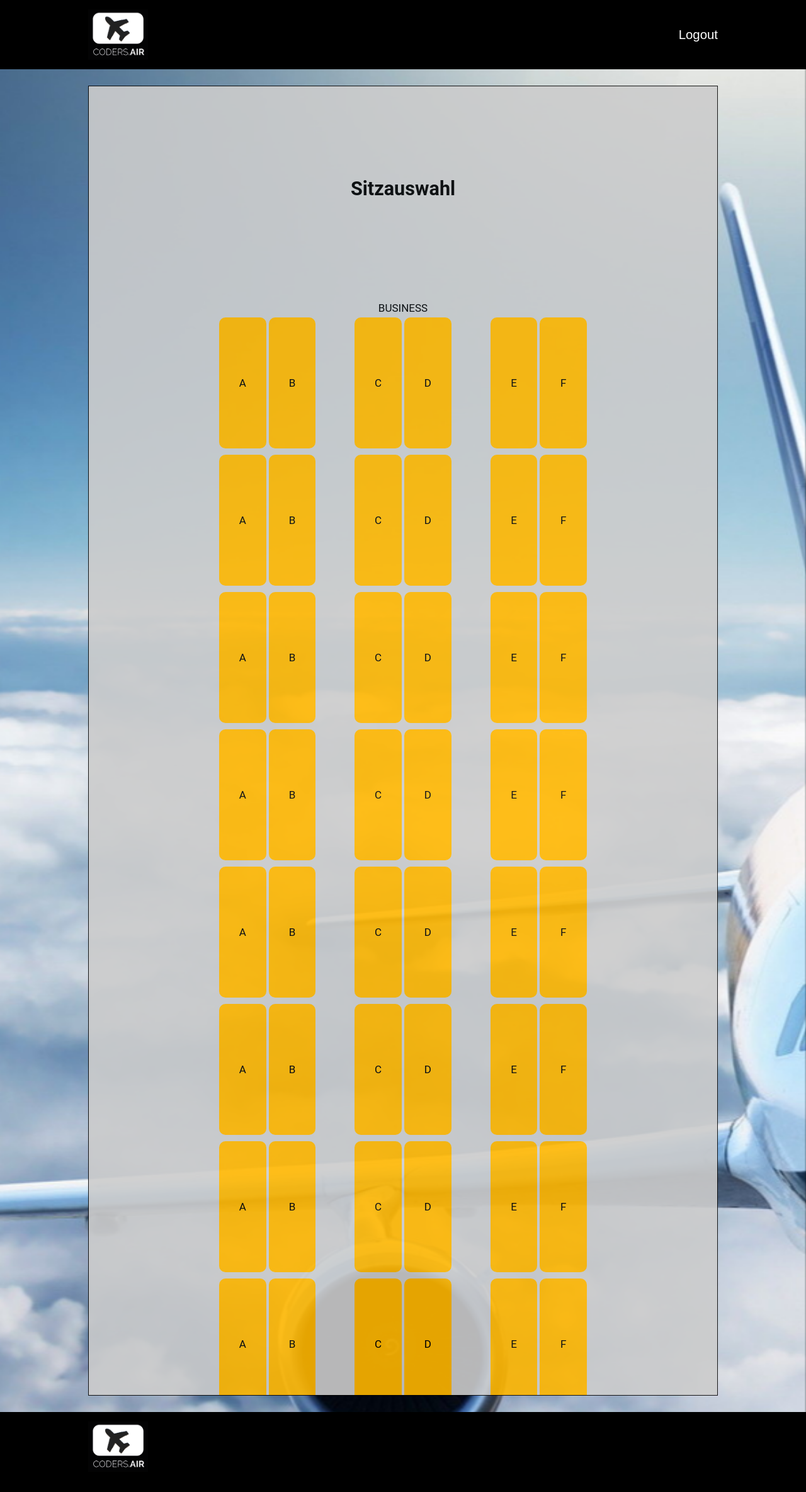
After one commit to CODERS-BAY/flight-booking, a PHP site: page /WEB-INF/seat-select.html in a window 1280 px wide. The commit adds this page. Shown: the top 2369 px of the page at 63% size. Run offline with PHP 8.4, Linux system fonts and the light colour scheme; style sheets or scripts are compiled from the project's sources.

Commit message:
all airports json

```diff
--- /dev/null
+++ b/WEB-INF/seat-select.html
@@ -0,0 +1,73 @@
+<!DOCTYPE html>
+<html>
+
+<head>
+    <title>Coders.AIR | Sitzauswahl</title>
+    <meta charset="UTF-8">
+    <link rel="shortcut icon" type="image/x-icon" href="../static/IMAGES/coders.air.ico"/>
+    <link href="../static/CSS/all.css" rel="stylesheet">
+</head>
+
+<body>
+<header>
+    <div class="container">
+        <div class="row">
+            <div class="col-12">
+                <img src="../static/IMAGES/coders.air.png" alt="logo" height="80px">
+                <button class="loginButton">Login<i class="fas fa-user"></i></button>
+                <!---<a href="profile.html" class="logoutButton">Profil<i class="fas fa-id-card"></i></a>--->
+                <button class="logoutButton">Logout</button>
+            </div>
+        </div>
+    </div>
+</header>
+<!-------Main------->
+<main>
+
+    <!-------PopUp-------->
+    <!--<div class="popUp">
+        <h2>Login <i class="fas fa-times"></i></h2>
+        <p>Noch kein Konto? <a href="register.html" class="link">Jetzt Anmelden!</a></p>
+        <form id="login" method="post">
+            <input type="text" id="email" name="email" placeholder="Email" class="loginInput" required>
+            <input type="text" id="password" name="password" placeholder="Passwort" class="loginInput" required> <br>
+            <input type="submit" id="loginButton" class="button" value="Login">
+        </form>
+    </div>-->
+
+    <div class="container greyBg seatAllContainer">
+        <div class="row">
+            <div class="col-12" >
+                <h1>Sitzauswahl</h1>
+            </div>
+        </div>
+        <div class="row ">
+            <div class="col-12" id="seatBusinessContainer">BUSINESS</div>
+            <!--<div class="col-2"></div>-->
+        </div>
+        <div class="row ">
+            <div class="col-12" id="seatEconomyContainer">ECONOMY</div>
+            <!--<div class="col-2"></div>-->
+        </div>
+        <div class="row">
+            <div class="col-12">
+                <button class='button' id='prevButton' disabled="true">Weiter</button>
+            </div>
+        </div>
+    </div>
+</main>
+<footer>
+    <div class="container">
+        <div class="row">
+            <div class="col-12">
+                <img src="../static/IMAGES/coders.air.png" alt="logo" height="80px">
+            </div>
+        </div>
+    </div>
+</footer>
+<script src="https://code.jquery.com/jquery-3.5.0.min.js"
+        integrity="sha256-xNzN2a4ltkB44Mc/Jz3pT4iU1cmeR0FkXs4pru/JxaQ="
+        crossorigin="anonymous"></script>
+<script src="../static/JAVASCRIPT/script.js?v=1" type="text/javascript"></script>
+</body>
+</html>
--- a/static/CSS/grid.css
+++ b/static/CSS/grid.css
@@ -4,7 +4,7 @@
 }
 .container {
   margin: 0 auto;
-  max-width: 1400px;
+  max-width: 1000px;
   width: 100%;
 }
 .row {
--- a/static/CSS/style.css
+++ b/static/CSS/style.css
@@ -108,6 +108,7 @@
   position: absolute;
   display: none;
   overflow: auto;
+  font-size: 1.5rem;
 }
 .dropdownContainer .dropdownList li {
   padding: 15px;
@@ -118,4 +119,73 @@
 form > div {
   width: 100%;
 }
+.seatAllContainer {
+  overflow-x: auto;
+  height: 80vh;
+  text-align: center;
+}
+#seatBusinessContainer,
+#seatEconomyContainer {
+  display: flex;
+  flex-direction: column;
+  justify-content: space-between;
+  text-align: center;
+  padding: 2px 2px;
+  z-index: 100;
+}
+.columnBusiness,
+.columnEconomy {
+  padding: 3px;
+  display: flex;
+  flex-direction: row;
+  align-items: center;
+  justify-content: center;
+}
+.seatBusiness {
+  display: flex;
+  align-items: center;
+  justify-content: center;
+  border-radius: 10px;
+  width: 8%;
+  height: 8vh;
+  background: #ffb700;
+  margin: 5px 2px;
+  z-index: 99;
+}
+.seatBusiness:hover {
+  background: #0642f5;
+}
+.seatEconomy {
+  display: flex;
+  align-items: center;
+  justify-content: center;
+  border-radius: 10px;
+  width: 8%;
+  height: 8vh;
+  background: #fffb00;
+  margin: 5px 2px;
+  z-index: 99;
+}
+.seatEconomy:hover {
+  background: #0642f5;
+}
+.rowBusiness,
+.rowEconomy {
+  display: flex;
+  align-items: center;
+  padding: 0px;
+}
+.seatBusiness:nth-child(2) {
+  margin-right: 60px;
+}
+.seatBusiness:nth-child(5),
+seatBusiness:nth-child(6) {
+  margin-left: 60px;
+}
+.seatEconomy:nth-child(3) {
+  margin-right: 60px;
+}
+.seatEconomy:nth-child(6) {
+  margin-right: 60px;
+}
 /*# sourceMappingURL=style.css.map */
--- a/static/JAVASCRIPT/script.js
+++ b/static/JAVASCRIPT/script.js
@@ -1,6 +1,9 @@
 $(document).ready(function (loginData) {
-    //console.log("js loaded");
+    console.log("js loaded");
 
+
+    generateBusinessSeats();
+    generateECONOMYSeats()
     let userLogin = true;
     if (userLogin == true) {
 
@@ -21,27 +24,43 @@ $(document).ready(function (loginData) {
     });
 });
 
+//-------------------- JSON FOR FLIGHT SEARCH --------------------//
 
-//-------------------- JSON FOR FLIGHT SEARCH --------------------//
+
 function get_json(url) {
 
     $.getJSON("http://lisacarina.at/bfi/flights.json", function (data) {
         for (let i = 0; i < data.length; i++) {
             //console.log(data[i]);
-
             $("#depAirportList").append("<li data-id='" + i + "' data-city='" + data[i]['city'].toLowerCase() + "'data-iac='" + data[i]['IAC'].toLowerCase() + "' data-name='" + data[i]['name'].toLowerCase() + "' " +
                 "data-state='" + data[i]['state'].toLowerCase() + "' class='text' >" + data[i]['name'] + "<strong> (" + data[i]['IAC'] + ") " + "</strong> " + data[i]['state'].toUpperCase() + " </li>");
-
             // ---- nur zum TESTEN --- //
             $("#arrAirportList").append("<li data-id='" + i + "' data-city='" + data[i]['city'].toLowerCase() + "'data-iac='" + data[i]['IAC'].toLowerCase() + "' data-name='" + data[i]['name'].toLowerCase() + "' " +
                 "data-state='" + data[i]['state'].toLowerCase() + "' class='text' >" + data[i]['name'] + "<strong> (" + data[i]['IAC'] + ") " + "</strong> " + data[i]['state'].toUpperCase() + " </li>");
-
             let iac = data[i]['IAC'];
             console.log(iac);
         }
     });
-
-};
+    // $.ajax({
+    //     url: 'http://lisacarina.at/bfi/flights.json',
+    //     //url: 'http://localhost:8080/FlightBooking/api/getAllAirports',
+    //     method: "POST",
+    //     success: function (data) {
+    //         $.each(data, function (key, airport) {
+    //             console.log(airport.city);
+    //             $("#depAirportList").append("<li data-id='" + key + "' data-city='" + airport.city.toLowerCase() + "'data-iac='" + airport.IAC.toLowerCase() + "' data-name='" + airport.name.toLowerCase() + "' " +
+    //                 "data-state='" + airport.state.toLowerCase() + "' class='text' >" + airport.name + "<strong> (" + airport.IAC + ") " + "</strong> " + airport.state.toUpperCase() + " </li>");
+    //
+    //             $("#arrAirportList").append("<li data-id='" + key + "' data-city='" + airport.city.toLowerCase() + "'data-iac='" + airport.iac.toLowerCase() + "' data-name='" + airport.name.toLowerCase() + "' " +
+    //                 "data-state='" + airport.state.toLowerCase() + "' class='text' >" + airport.name + "<strong> (" + airport.IAC + ") " + "</strong> " + airport.state.toUpperCase() + " </li>");
+    //         });
+    //     },
+    //     error: function (xhr, status, error) {
+    //         var errorMessage = xhr.status + ': ' + xhr.statusText
+    //         console.log('Error - ' + errorMessage);
+    //     }
+    // });
+}
 
 //-------------------- DEPARTURE AIRPORT --------------------//
 $("#depAirport").keyup(function () {
@@ -78,7 +97,6 @@ $("#depAirportList").on('click', 'li', function () {
             console.log('TEST')
         }
     })
-
 });
 
 //-------------------- ARRIVAL AIRPORT --------------------//
@@ -104,8 +122,6 @@ $("#arrAirportList").on('click', 'li', function () {
     $('#arrAirport').val(arrAirport);
     $('#arrAirport').attr({'data-iac': arrID});
     $("#arrAirportList").css("display", "none");
-
-
 });
 
 //-------------------- Login --------------------//
@@ -140,11 +156,10 @@ $(".logoutButton").click(function () {
 //-------------------- SEARCHBUTTON ONCLICK --------------------//
 $('#searchButton').on('click', function (url) {
     urlCreator();
-    $('#searchButton').append("<a href='"+ url +"'</a>");
+    $('#searchButton').append("<a href='" + url + "'</a>");
 
 
 });
-
 
 //-------------------- FUNCTIONS --------------------//
 
@@ -167,7 +182,6 @@ function deleteCookie(cname) {
     //console.log("Cookie deleted");
 }
 
-
 //------------------ CREATE URL -------------------//
 function urlCreator() {
     $('#searchButton').attr('href', function (index, href) {
@@ -189,3 +203,101 @@ function checkInputValue() {
         $('#searchButton').attr("disabled", true);
     }
 }
+
+//------------------ GENERATE BUSINESS SEATS -------------------//
+
+let rowsBusiness = 8;
+let columnsBusiness = 1;
+let seatsBusiness = 6;
+function generateBusinessSeats() {
+
+    function getAlphabet(first, last) {
+        let alphabet = [];
+
+        for (let z = first.charCodeAt(0); z <= last.charCodeAt(0); ++z) {
+            alphabet.push(String.fromCharCode(z));
+        }
+
+        return alphabet;
+    }
+
+    // Calling the function
+    let alphabet = getAlphabet('A', 'Z'); // ["a", ..., "z"]
+    console.log(alphabet);
+    // Printing the array inside the .letters element
+    $.each(alphabet, function (index, element) {
+        $(".columnBusiness").append("<div>" + element + "</div>");
+    });
+
+    let i = 1;
+    let j = 1;
+    let k = 1;
+    let l = 1;
+
+
+    for (i = 1; i <= rowsBusiness; i++) {
+        $('#seatBusinessContainer').append("<div class='col-12 rowBusiness' id='rowBusiness" + i + "'><!--"+ i +"--></div>");
+    }
+    for (j = 1; j <= columnsBusiness; j++) {
+       $('.rowBusiness').append("<div class='col-12 columnBusiness ' id='columnBusiness" + j + "'></div>");
+    }
+
+    for (k = 0; k < seatsBusiness; k++) {
+        for (let l = 1; l < rowsBusiness; l++) {
+        }
+        $('.columnBusiness').append("<div class='seatBusiness' id='seatBusiness" + k + "'>" + alphabet[k] + "</div>");
+    }
+
+    $(".rowBusiness").css("flex-direction", "row");
+    $(".columnBusiness").css("display", "flex", "flex-direction", "row");
+
+
+}
+
+//------------------ GENERATE ECONOMY SEATS -------------------//
+function generateECONOMYSeats() {
+
+    function getAlphabet(first, last) {
+        let alphabet = [];
+
+        for (let z = first.charCodeAt(0); z <= last.charCodeAt(0); ++z) {
+            alphabet.push(String.fromCharCode(z));
+        }
+
+        return alphabet;
+    }
+
+    // Calling the function
+    let alphabet = getAlphabet('A', 'Z'); // ["a", ..., "z"]
+    console.log(alphabet);
+    // Printing the array inside the .letters element
+    $.each(alphabet, function (index, element) {
+       //$(".columnBusiness").append("<div>" + element + "</div>");
+    });
+
+    let i = 11;
+    let j = 1;
+    let k = 1;
+    let l = 1;
+    let rowsEconomy = 20;
+    let columnsEconomy = 1;
+    let seatsEconomy = 9;
+
+    for (i; i <= rowsEconomy; i++) {
+        $('#seatEconomyContainer').append("<div class='col-12 rowEconomy' id='rowEconomy" + i + "'><!--"+ i +"--></div>");
+    }
+    for (j = 1; j <= columnsEconomy; j++) {
+        $('.rowEconomy').append("<div class='col-12 columnEconomy ' id='columnEconomy" + j + "'></div>");
+    }
+
+    for (k = 0 ; k < seatsEconomy; k++) {
+        for (l = 1; l < rowsEconomy; l++) {
+        }
+        $('.columnEconomy').append("<div class='seatEconomy' id='seatEconomy" + k + "'>" + alphabet[k] + "</div>");
+    }
+
+    $(".rowEconomy").css("flex-direction", "row");
+    $(".columnEconomy").css("display", "flex", "flex-direction", "row");
+
+
+}
--- a/static/LESS/grid.less
+++ b/static/LESS/grid.less
@@ -6,7 +6,7 @@
 
 .container {
   margin: 0 auto;
-  max-width: 1400px;
+  max-width: 1000px;
   width: 100%;
 
 
--- a/static/LESS/style.less
+++ b/static/LESS/style.less
@@ -137,6 +137,7 @@
     position: absolute;
     display: none;
     overflow: auto;
+    font-size: 1.5rem;
 
     li{
       padding: 15px;
@@ -156,3 +157,81 @@ form {
 }
 
 }
+.seatAllContainer{
+  overflow-x: auto;
+  height: 80vh;
+  text-align: center;
+}
+
+#seatBusinessContainer, #seatEconomyContainer{
+  //height: 32vh;
+  display: flex;
+  flex-direction: column;
+  justify-content: space-between;
+  text-align: center;
+  //overflow-x: auto;
+  padding: 2px 2px;
+  z-index: 100;
+}
+
+.columnBusiness, .columnEconomy{
+
+  padding: 3px;
+  display: flex;
+  flex-direction: row;
+  align-items: center;
+  justify-content: center;
+
+}
+
+.seatBusiness{
+  display: flex;
+  align-items: center;
+  justify-content: center;
+  border-radius: 10px;
+  width: 8%;
+  height: 8vh;
+  background: #ffb700;
+  margin: 5px 2px;
+  z-index: 99;
+    &:hover{
+    background: #0642f5;
+  }
+}
+
+.seatEconomy{
+  display: flex;
+  align-items: center;
+  justify-content: center;
+  border-radius: 10px;
+  width: 8%;
+  height: 8vh;
+  background: #fffb00;
+  margin: 5px 2px;
+  z-index: 99;
+    &:hover{
+      background: #0642f5;
+    }
+}
+.rowBusiness, .rowEconomy{
+  display: flex;
+  align-items: center;
+  padding: 0px;
+
+
+}
+
+.seatBusiness:nth-child(2){
+  margin-right: 60px;
+}
+
+.seatBusiness:nth-child(5),seatBusiness:nth-child(6) {
+  margin-left: 60px;
+}
+
+.seatEconomy:nth-child(3) {
+  margin-right: 60px;
+}
+.seatEconomy:nth-child(6) {
+  margin-right: 60px;
+}
```
Also changed, not shown: WEB-INF/index.html (+4 -4 lines), WEB-INF/seatselect.html (deleted, +0 -10 lines), 1 other file.
